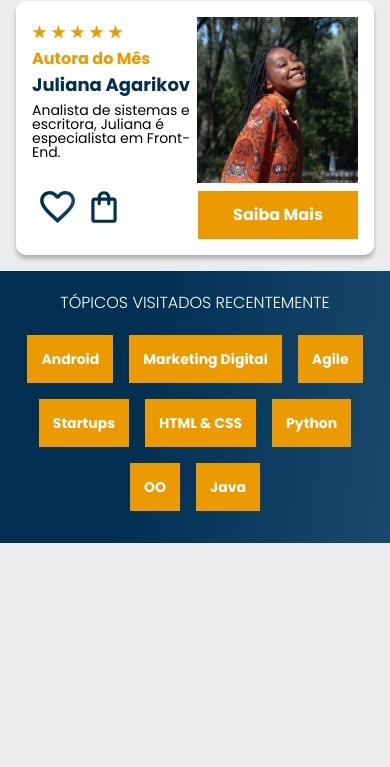
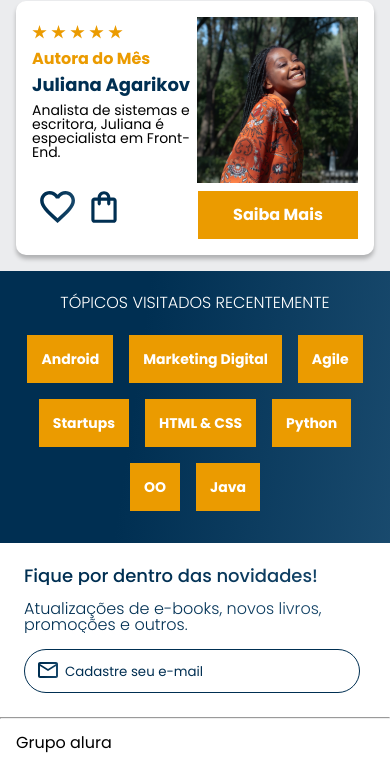
Before and after one commit to higor-s-o/curso-responsividade, a plain HTML site: page index.html in a window 390 px wide. Shown: the part 1092-1859 px from the top of the page. Before the commit the page ends 1635 px from the top, so only its background shows below. Drawn offline with nearby package versions, Linux system fonts and the light colour scheme.

Commit message:
Footer finalizado, página mobile finalizada

```diff
--- a/index.html
+++ b/index.html
@@ -185,6 +185,18 @@
         </ul>
     </section>
 
+    <section class="contato">
+        <h2 class="contato__titulo">Fique por dentro das novidades!</h2>
+        <p class="contato__texto">Atualizações de e-books, novos livros, promoções e outros.</p>
+        <input type="email" placeholder="Cadastre seu e-mail" class="contato__email">
+
+    </section>
+
+    <hr/>
+
+    <footer class="rodape">
+        <h2 class="rodape__titulo">Grupo alura</h2>
+    </footer>
 
 
 <script src="https://cdn.jsdelivr.net/npm/swiper@11/swiper-bundle.min.js"></script>
@@ -201,13 +213,8 @@
     });
 </script>
 
-
-
     </main>
 
-    <footer>
-
-    </footer>
 
 </body>
 </html>
--- /dev/null
+++ b/styles/contato.css
@@ -0,0 +1,36 @@
+.contato{
+    background-color: var(--branco);
+    padding: 1.5em;
+}
+.contato__titulo, .contato__texto {
+    background: var(--azul-degrade);
+    -webkit-background-clip: text;
+    -webkit-text-fill-color: transparent;
+    background-clip: text;
+}
+
+.contato__titulo{
+    font-size: 18px;
+    font-weight: 500;
+}
+
+.contato__texto{
+    font-weight: 300;
+    margin: 1em 0;
+}
+
+.contato__email{
+    padding: 1em;
+    border: 1px solid var(--azul);
+    border-radius: 24px;
+    width: 90%;
+    color: var(--azul);
+}
+
+.contato__email::placeholder{
+    font-family: var(--fonte-principal);
+    color: var(--azul);
+    font-weight: 400;
+    background: url("/assets/Email.svg") no-repeat;
+    padding-left: 2em;
+}
--- /dev/null
+++ b/styles/footer.css
@@ -0,0 +1,8 @@
+hr{
+    margin: 0;
+}
+
+.rodape{
+    background-color: var(--branco);
+    padding: 1em;
+}
--- a/styles/header.css
+++ b/styles/header.css
@@ -27,6 +27,7 @@
     position: absolute;
     top: 100%;
     width: 60vh;
+    z-index: 2;
 }
 
 .container__botao:checked ~ .lista-menu{
--- a/styles/styles.css
+++ b/styles/styles.css
@@ -2,6 +2,8 @@
 @import url("/styles/banner.css");
 @import url("/styles/carrossel.css");
 @import url("/styles/topicos.css");
+@import url("/styles/contato.css");
+@import url("/styles/footer.css");
 @import url('https://fonts.googleapis.com/css2?family=Poppins:wght@300;400;500;700&display=swap');
 
 :root{
```
